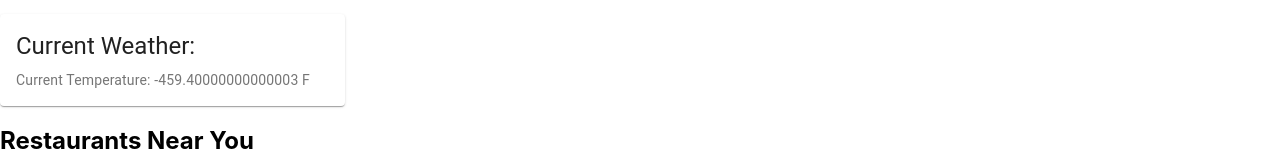
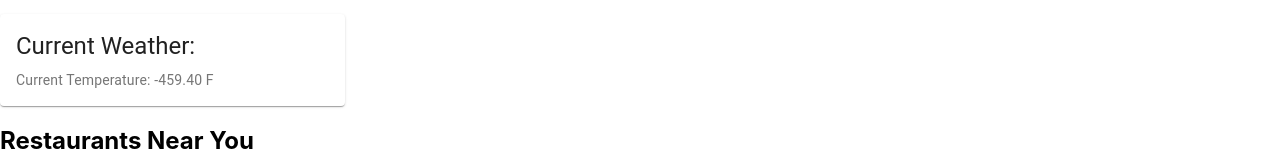
Before and after one commit to adam-c-arnold/teamGit, a React (Create React App) app: page / in a window 1280 px wide. Shown: the part 418-578 px from the top of the page. Built offline with nearby package versions, Linux system fonts and the light colour scheme; no server answers.

Commit message:
toFixed addition

```diff
--- a/src/OpenWeather.js
+++ b/src/OpenWeather.js
@@ -41,6 +41,13 @@ export default function OpenWeather(props) {
     // this.setState ({fahr: !fahr})
   };
 
+  // Temperature Variables
+
+  let fTemp = (temp - 273) * 1.8 + 32;
+  let fTempFixed = fTemp.toFixed(2);
+  let cTemp = temp - 273;
+  let cTempFixed = cTemp.toFixed(2);
+
   return (
     <div>
       <h2>Your Weather</h2>
@@ -55,12 +62,12 @@ export default function OpenWeather(props) {
             {fahr ? (
               <Typography variant="body2" color="textSecondary" component="p">
                 {/* Fahrenheit */}
-                Current Temperature: {(temp - 273) * 1.8 + 32} F
+                Current Temperature: {fTempFixed} F
               </Typography>
             ) : (
               <Typography variant="body2" color="textSecondary" component="p">
                 {/* Celcius */}
-                Current Temperature: {temp - 273} C
+                Current Temperature: {cTempFixed} C
               </Typography>
             )}
           </CardContent>
```
